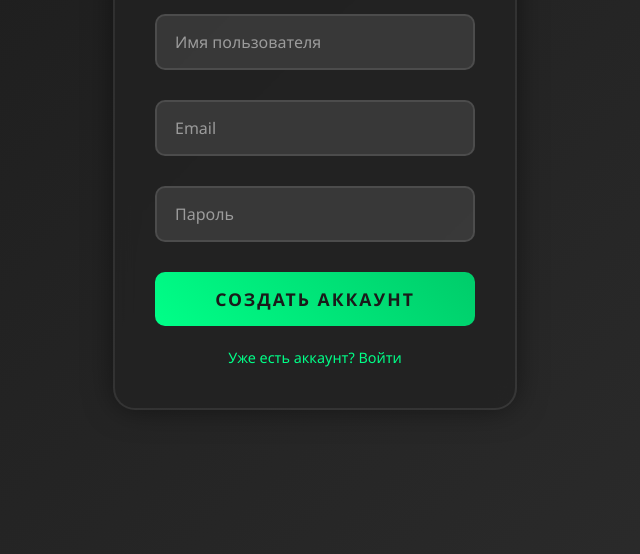
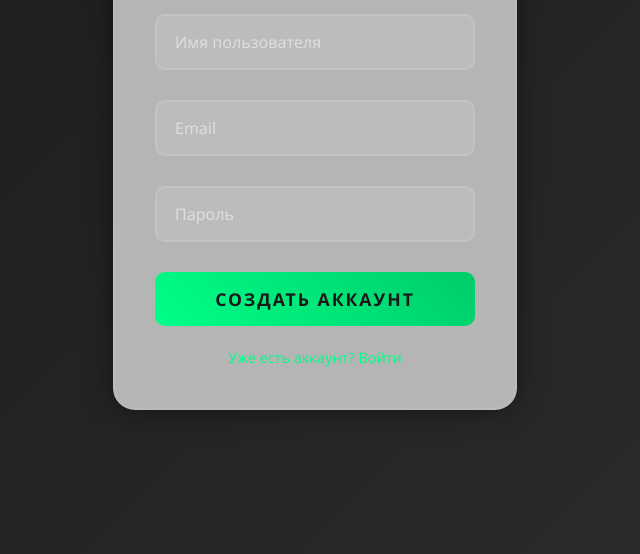
Before and after one commit to DimaDimovich2/DimaDimovich2.github.io, a plain HTML site: page index.html in a window 1280 px wide. Shown: the part 246-800 px from the top of the page, without its empty margins (325-965 px from the left). Drawn offline with Linux system fonts and the light colour scheme.

Commit message:
Update index.html

```diff
--- a/index.html
+++ b/index.html
@@ -47,7 +47,7 @@
             left: -2px;
             right: -2px;
             bottom: -2px;
-            background: rgba(255, 255, 255, 0.1);
+            background: rgba(255, 255, 255, 0.7);
             z-index: -1;
             border-radius: 22px;
             animation: glow 3s linear infinite;
```
